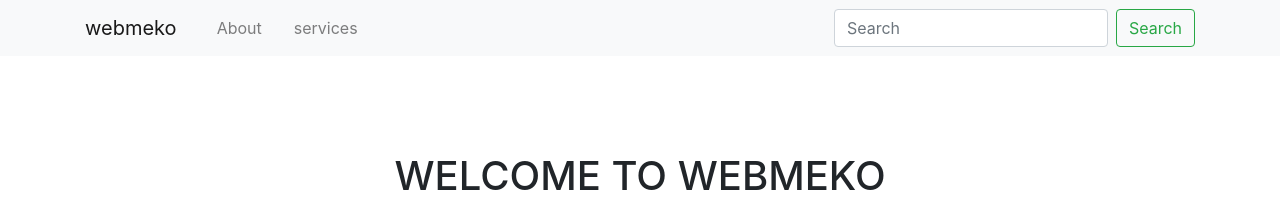
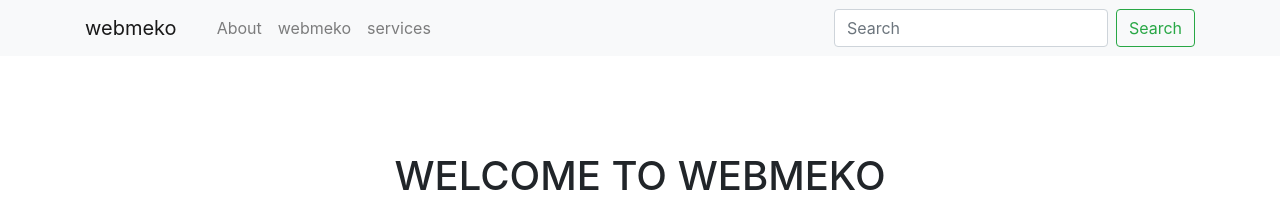
Before and after one commit to DevlopersField/webmeko.com, a Jekyll site: the page built from index.markdown, in a window 1280 px wide. Shown: the top 209 px of the page. Built offline with Jekyll 4.4.1, drawn with Linux system fonts in a browser that asks for light colours.

Commit message:
Updated Index

```diff
--- a/index.markdown
+++ b/index.markdown
@@ -1,8 +1,9 @@
 ---
+title: webmeko
 banner-heading: WELCOME TO  WEBMEKO
 banner-sub-heading: Duis aute irure dolor in reprehenderit Asperiores dolores sed
   et. Tenetur quia eos.
-background-image: "/uploads/background.png"
+background-image: "/uploads/background-4c8a19.png"
 layout: home
 ---
 
```
